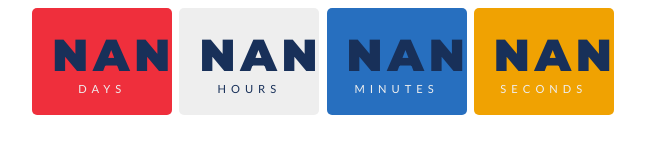
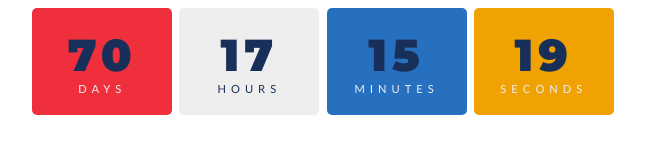
Before and after one commit to mermaidscale/notion, a plain HTML site: page index.html in a window 1280 px wide. Shown: the whole page, without its empty margins (317-962 px from the left). Drawn offline with Linux system fonts and the light colour scheme.

Commit message:
Update index.html

```diff
--- a/index.html
+++ b/index.html
@@ -103,7 +103,7 @@ body{
 </body>
 <script>
     const year = new Date().getFullYear();
-const myDate = new Date('Aut 6, 2023 00:00:00');
+const myDate = new Date('Aug 6, 2023 00:00:00');
 console.log(myDate);
 
 // countdown
```
